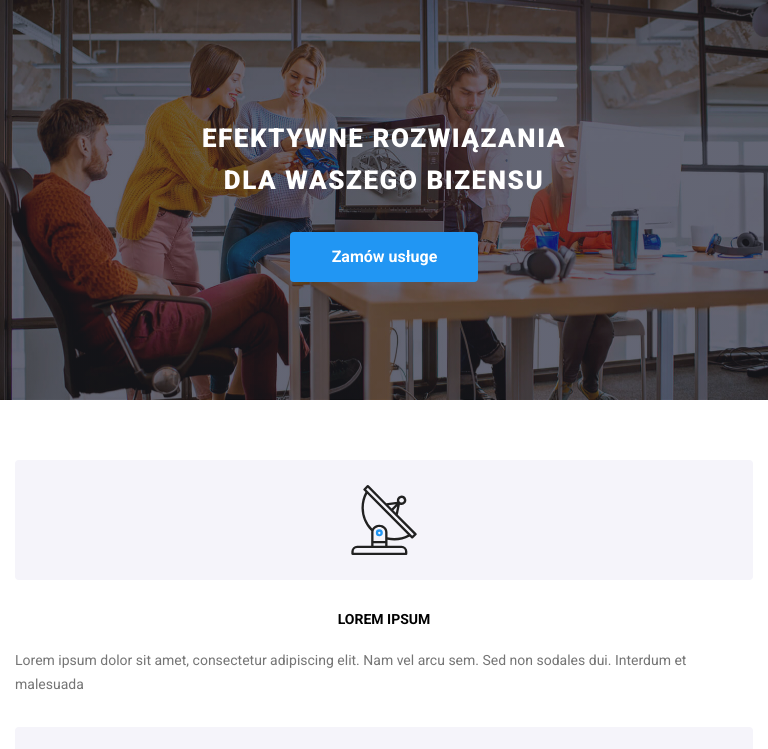
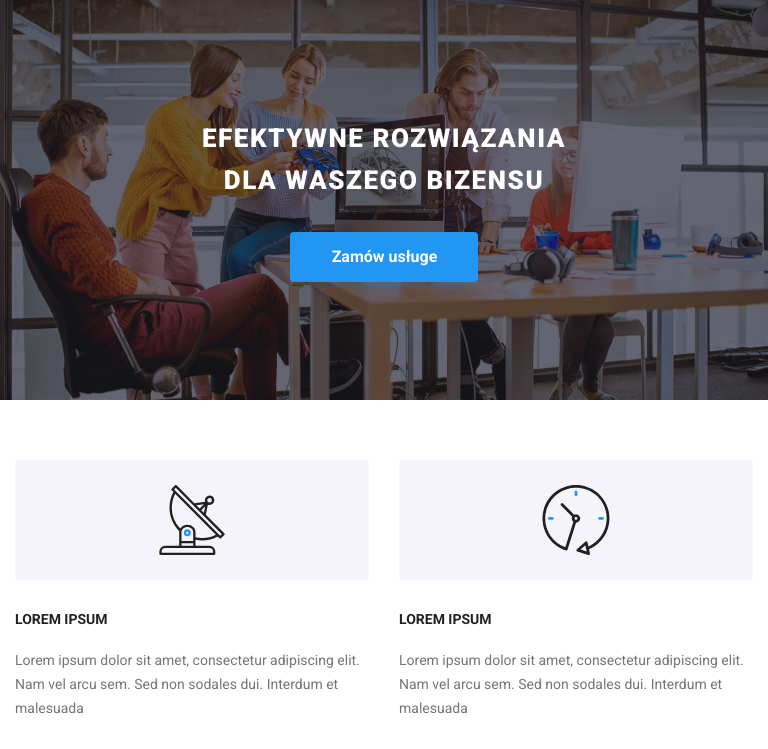
Before and after one commit to DanielMiskowiec/pracatestowazwykladu, a plain HTML site: page index.html in a window 768 px wide. Shown: the top 749 px of the page. Drawn offline with nearby package versions, Linux system fonts and the light colour scheme.

Commit message:
zrobiona sekcja cards na indexie
1

```diff
--- a/index.html
+++ b/index.html
@@ -138,7 +138,7 @@
         <div class="main__cards">
           <div class="container">
         <ul class="marks">
-          <li>
+          <li class="marks__list--item">
             <div class="marks__image">
               <svg width="70px" height="70px" viewBox="0 0 70 70">
                 <use xlink:href="./images/icons.svg#icon-radar-1"></use>
@@ -151,7 +151,7 @@
             </p>
           </li>
 
-          <li>
+          <li class="marks__list--item">
            <div class="marks__image">
             <svg width="70px" height="70px" viewBox="0 0 70  70">
               <use xlink:href="./images/icons.svg#icon-clock-1"></use>
@@ -164,7 +164,7 @@
               arcu sem. Sed non sodales dui. Interdum et malesuada
             </p>
           </li>
-          <li>
+          <li class="marks__list--item">
             <div class="marks__image">
               <svg width="70px" height="70px" viewBox="0 0 70  70">
                 <use xlink:href="./images/icons.svg#icon-chart-1"></use>
@@ -176,7 +176,7 @@
               arcu sem. Sed non sodales dui. Interdum et malesuada
             </p>
           </li>
-          <li>
+          <li class="marks__list--item">
             <div class="marks__image">
               <svg width="70px"
                height="70px" viewBox="0 0 70 70">
--- a/sass/components/_container.scss
+++ b/sass/components/_container.scss
@@ -24,7 +24,10 @@
 
 @media screen and (min-width: 1200px) {
   .container {
+
   max-width: 1200px;
-  padding: 0 215px
+
+
+
   }
 }
--- a/sass/components/_main-cards.scss
+++ b/sass/components/_main-cards.scss
@@ -1,10 +1,30 @@
-@media screen and (min-width: 320px) and (max-width:768px) {
 .main__cards {
   margin-top: 60px;
 }
 
 .marks {
   list-style-type: none;
+  display: flex;
+  flex-wrap: wrap;
+  justify-content: space-between;
+  row-gap: 30px;
+  @media  screen and (min-width: 1200px) {
+    flex-wrap: nowrap;
+    gap: 30px;
+  }
+
+  &__list--item {
+    width: 100%;
+    @media screen and (min-width: 480px) {
+      max-width: 450px;
+    }
+    @media screen and (min-width: 768px) {
+      max-width: 354px;
+    }
+    @media screen and (min-width:1200px) {
+      max-width: 270px;
+    }
+  }
 
   &__image {
     background-color: $third-background-color;
@@ -12,21 +32,27 @@
     display: flex;
     align-items: center;
     justify-content: center;
-      padding-top: 25px;
-      padding-bottom: 25px;
-      padding-left: 192.34px;
-      padding-right: 192.34px;
+    height: 120px;
+    @media screen and (min-width: 1200px) {
+      // padding-top: 25px;
+      // padding-bottom: 25px;
+      padding-left: 102.34px;
+      padding-right: 102.34px;
 
+    }
   }
 
   &__title {
     line-height: 1.36;
     font-weight: 700;
-      color: var(--brand-color, black);
+    color: $brand-color;
     font-size: 14px;
     text-align: center;
     margin-top: 30px;
     margin-bottom: 10px;
+    @media screen and (min-width: 768px) {
+      text-align: left;
+    }
   }
 
   &__text {
@@ -37,27 +63,73 @@
     margin-bottom: 30px;
   }
 }
-}
 
-@media screen and (min-width:768px) and (max-width:1200px) {
-  .marks {
-    list-style-type: none;
-  display: flex;
-  flex-wrap:wrap;
-  justify-content: space-between;
-  display: block;
+// to jest druga wersja na mobile i tablety
 
-    &__image {
-    background-color: $third-background-color;
-    margin-bottom: 30px;
-    padding-top: 25px;
-    padding-bottom: 25px;
-    padding-left: 102.34px;
-    padding-right: 102.34px;
-    border-radius: 4px;
-    }
-  }
-}
+// @media screen and (min-width: 320px) and (max-width:768px) {
+//   .main__cards {
+//     margin-top: 60px;
+//   }
+
+//   .marks {
+//     list-style-type: none;
+
+//     &__image {
+//       background-color: $third-background-color;
+//       border-radius: 4px;
+//       display: flex;
+//       align-items: center;
+//       justify-content: center;
+//       padding-top: 25px;
+//       padding-bottom: 25px;
+//       padding-left: 192.34px;
+//       padding-right: 192.34px;
+
+//     }
+
+//     &__title {
+//       line-height: 1.36;
+//       font-weight: 700;
+//       color: var(--brand-color, black);
+//       font-size: 14px;
+//       text-align: center;
+//       margin-top: 30px;
+//       margin-bottom: 10px;
+//     }
+
+//     &__text {
+//        line-height: 1.71;
+//        padding-top: 10px;
+//        color: $description-color;
+//        font-size: 14px;
+//        margin-bottom: 30px;
+//     }
+//   }
+// }
+
+// @media screen and (min-width:768px) and (max-width:1200px) {
+//   .marks {
+//     list-style-type: none;
+//   display: flex;
+//   flex-wrap:wrap;
+//   justify-content: space-between;
+//   display: block;
+
+//     &__image {
+//     background-color: $third-background-color;
+//     margin-bottom: 30px;
+//     padding-top: 25px;
+//     padding-bottom: 25px;
+//     padding-left: 102.34px;
+//     padding-right: 102.34px;
+//     border-radius: 4px;
+//     }
+//   }
+// }
+
+
+
+// to jest z pierwszej wersji!!!
 
 // .main__cards {
 //   padding-top: 94px;
```
Also changed, not shown: css/main.min.css, 1 other file. Lines whose indentation alone changed are shown as unchanged.
